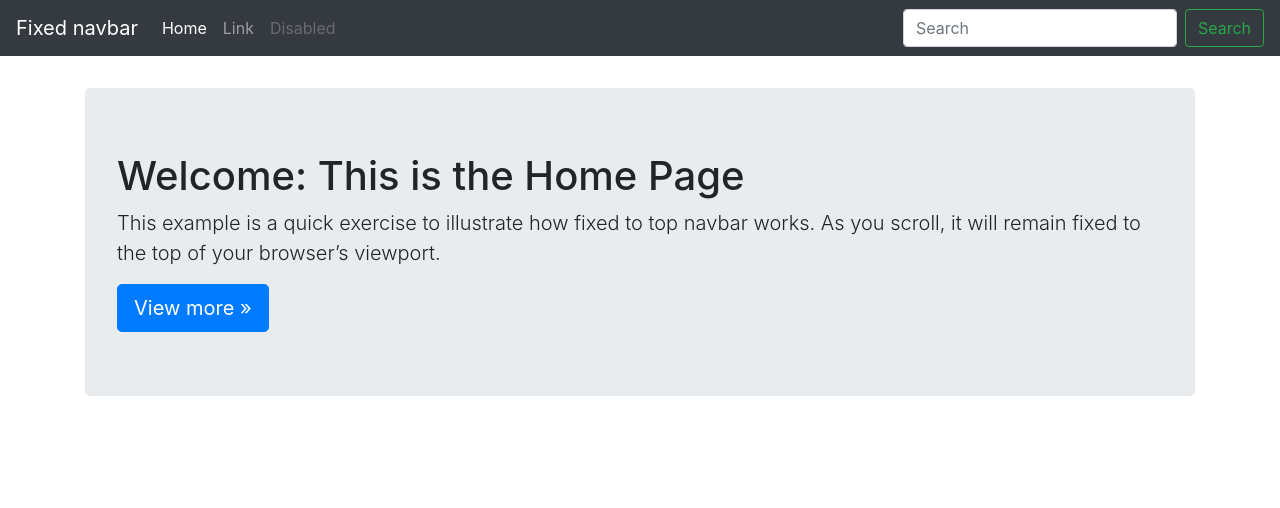
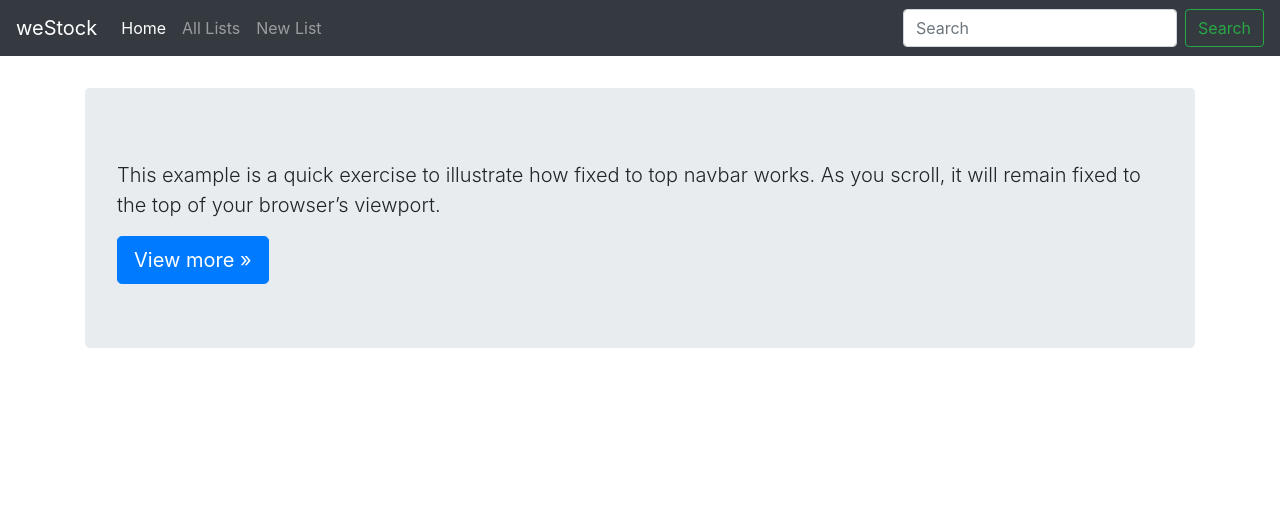
Before and after one commit to reanzi/django-stock, a Django app: page / in a window 1280 px wide. Shown: the top 508 px of the page. Run offline with Django 3.2, Linux system fonts and the light colour scheme; some libraries are stand-ins or nearby versions.

Commit message:
added include, to share navbar across all pages

```diff
--- a/stock/templates/home.html
+++ b/stock/templates/home.html
@@ -1,5 +1,4 @@
-{% load static %}
-{% comment %} <!DOCTYPE html>
+{% load static %} {% comment %} <!DOCTYPE html>
 <html lang="en">
   <head>
     <meta charset="UTF-8" />
@@ -10,33 +9,72 @@
   <body>
     {{title}}
   </body>
-</html> {% endcomment %}
+</html>
+{% endcomment %}
 
-
-<!doctype html>
+<!DOCTYPE html>
 <html lang="en">
   <head>
-    <meta charset="utf-8">
-    <meta name="viewport" content="width=device-width, initial-scale=1, shrink-to-fit=no">
-    <meta name="description" content="This is the home page description">
-    <meta name="author" content="names of the site owners and important people in the organization">
+    <meta charset="utf-8" />
+    <meta
+      name="viewport"
+      content="width=device-width, initial-scale=1, shrink-to-fit=no"
+    />
+    <meta name="description" content="This is the home page description" />
+    <meta
+      name="author"
+      content="names of the site owners and important people in the organization"
+    />
     <title>Home</title>
 
     <!-- Bootstrap core CSS -->
     <link href="{% static 'css/styles.css' %}" rel="stylesheet" />
-<link href="{% static 'vendors/css/bootstrap.min.css' %}" rel="stylesheet" />
-<link href="{% static 'vendors/js/jquery-3.4.1.slim.min.js' %}" rel="stylesheet" defer/>
-<link href="{% static 'vendors/js/bootstrap.bundle.min.js' %}" rel="stylesheet" defer/>
+    <link
+      href="{% static 'vendors/css/bootstrap.min.css' %}"
+      rel="stylesheet"
+    />
+    <link
+      href="{% static 'vendors/js/jquery-3.4.1.slim.min.js' %}"
+      rel="stylesheet"
+      defer
+    />
+    <link
+      href="{% static 'vendors/js/bootstrap.bundle.min.js' %}"
+      rel="stylesheet"
+      defer
+    />
     <!-- Favicons -->
-{% comment %} <link rel="apple-touch-icon" href="/docs/4.4/assets/img/favicons/apple-touch-icon.png" sizes="180x180">
-<link rel="icon" href="/docs/4.4/assets/img/favicons/favicon-32x32.png" sizes="32x32" type="image/png">
-<link rel="icon" href="/docs/4.4/assets/img/favicons/favicon-16x16.png" sizes="16x16" type="image/png">
-<link rel="manifest" href="/docs/4.4/assets/img/favicons/manifest.json">
-<link rel="mask-icon" href="/docs/4.4/assets/img/favicons/safari-pinned-tab.svg" color="#563d7c">
-<link rel="icon" href="/docs/4.4/assets/img/favicons/favicon.ico">
-<meta name="msapplication-config" content="/docs/4.4/assets/img/favicons/browserconfig.xml">
-<meta name="theme-color" content="#563d7c"> {% endcomment %}
-
+    {% comment %}
+    <link
+      rel="apple-touch-icon"
+      href="/docs/4.4/assets/img/favicons/apple-touch-icon.png"
+      sizes="180x180"
+    />
+    <link
+      rel="icon"
+      href="/docs/4.4/assets/img/favicons/favicon-32x32.png"
+      sizes="32x32"
+      type="image/png"
+    />
+    <link
+      rel="icon"
+      href="/docs/4.4/assets/img/favicons/favicon-16x16.png"
+      sizes="16x16"
+      type="image/png"
+    />
+    <link rel="manifest" href="/docs/4.4/assets/img/favicons/manifest.json" />
+    <link
+      rel="mask-icon"
+      href="/docs/4.4/assets/img/favicons/safari-pinned-tab.svg"
+      color="#563d7c"
+    />
+    <link rel="icon" href="/docs/4.4/assets/img/favicons/favicon.ico" />
+    <meta
+      name="msapplication-config"
+      content="/docs/4.4/assets/img/favicons/browserconfig.xml"
+    />
+    <meta name="theme-color" content="#563d7c" />
+    {% endcomment %}
 
     <style>
       .bd-placeholder-img {
@@ -57,41 +95,28 @@
         min-height: 75rem;
         padding-top: 5.5rem;
       }
-
     </style>
     <!-- Custom styles for this template -->
-<link href="{% static 'vendors/css/navbar-top-fixed.css' %}" rel="stylesheet" />
+    <link
+      href="{% static 'vendors/css/navbar-top-fixed.css' %}"
+      rel="stylesheet"
+    />
   </head>
   <body>
-    <nav class="navbar navbar-expand-md navbar-dark fixed-top bg-dark">
-  <a class="navbar-brand" href="#">Fixed navbar</a>
-  <button class="navbar-toggler" type="button" data-toggle="collapse" data-target="#navbarCollapse" aria-controls="navbarCollapse" aria-expanded="false" aria-label="Toggle navigation">
-    <span class="navbar-toggler-icon"></span>
-  </button>
-  <div class="collapse navbar-collapse" id="navbarCollapse">
-    <ul class="navbar-nav mr-auto">
-      <li class="nav-item active">
-        <a class="nav-link" href="#">Home <span class="sr-only">(current)</span></a>
-      </li>
-      <li class="nav-item">
-        <a class="nav-link" href="#">Link</a>
-      </li>
-      <li class="nav-item">
-        <a class="nav-link disabled" href="#" tabindex="-1" aria-disabled="true">Disabled</a>
-      </li>
-    </ul>
-    <form class="form-inline mt-2 mt-md-0">
-      <input class="form-control mr-sm-2" type="text" placeholder="Search" aria-label="Search">
-      <button class="btn btn-outline-success my-2 my-sm-0" type="submit">Search</button>
-    </form>
-  </div>
-</nav>
+    {% include 'navbar.html'%}
 
     <main role="main" class="container">
       <div class="jumbotron">
         <h1>{{title}}</h1>
-    <p class="lead">This example is a quick exercise to illustrate how fixed to top navbar works. As you scroll, it will remain fixed to the top of your browser’s viewport.</p>
-    <a class="btn btn-lg btn-primary" href="#" role="button">View more &raquo;</a>
+        <p class="lead">
+          This example is a quick exercise to illustrate how fixed to top navbar
+          works. As you scroll, it will remain fixed to the top of your
+          browser’s viewport.
+        </p>
+        <a class="btn btn-lg btn-primary" href="#" role="button"
+          >View more &raquo;</a
+        >
       </div>
     </main>
+  </body>
 </html>
--- /dev/null
+++ b/stock/templates/navbar.html
@@ -0,0 +1,38 @@
+<nav class="navbar navbar-expand-md navbar-dark fixed-top bg-dark">
+  <a class="navbar-brand" href="/">weStock</a>
+  <button
+    class="navbar-toggler"
+    type="button"
+    data-toggle="collapse"
+    data-target="#navbarCollapse"
+    aria-controls="navbarCollapse"
+    aria-expanded="false"
+    aria-label="Toggle navigation"
+  >
+    <span class="navbar-toggler-icon"></span>
+  </button>
+  <div class="collapse navbar-collapse" id="navbarCollapse">
+    <ul class="navbar-nav mr-auto">
+      <li class="nav-item active">
+        <a class="nav-link" href="/">Home</a>
+      </li>
+      <li class="nav-item">
+        <a class="nav-link" href="/lists">All Lists</a>
+      </li>
+      <li class="nav-item">
+        <a class="nav-link" href="/add_item">New List</a>
+      </li>
+    </ul>
+    <form class="form-inline mt-2 mt-md-0">
+      <input
+        class="form-control mr-sm-2"
+        type="text"
+        placeholder="Search"
+        aria-label="Search"
+      />
+      <button class="btn btn-outline-success my-2 my-sm-0" type="submit">
+        Search
+      </button>
+    </form>
+  </div>
+</nav>
--- a/stock/views.py
+++ b/stock/views.py
@@ -6,18 +6,18 @@
 
 
 def home(request):
-    title = 'Welcome: This is the Home Page'
+    header = 'Welcome: This is the Home Page'
     context = {
-        "title": title,
+        "header": header,
     }
     return render(request, "home.html", context)
 
 
 def list_items(request):
-    title = 'List of Items'
+    header = 'List of Items'
     queryset = Stock.objects.all()
     context = {
-        "title": title,
+        "header": header,
         "items": queryset
     }
     return render(request, "list_items.html", context)
```
Also changed, not shown: stock/templates/add_items.html (+1 -23 lines), stock/templates/list_items.html (+17 -29 lines). Lines whose indentation alone changed are shown as unchanged.
